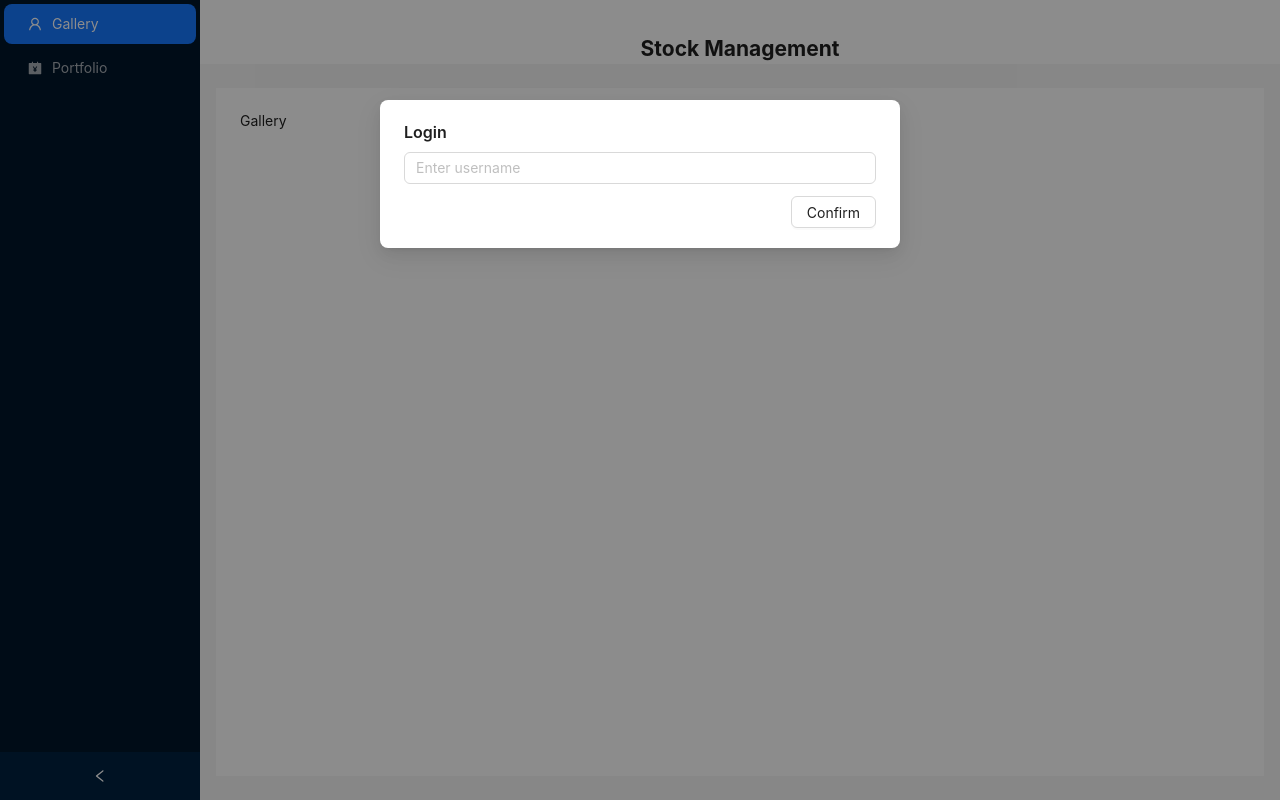
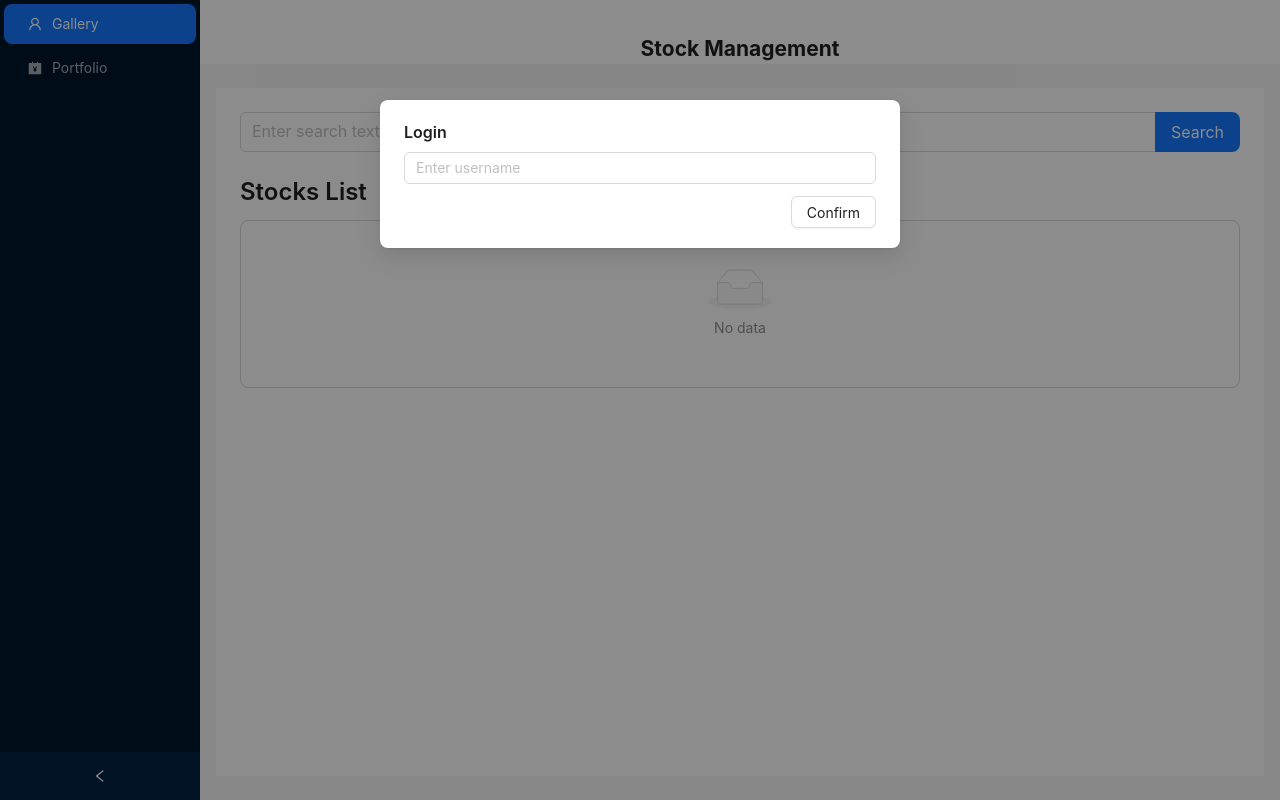
Before and after one commit to yair-cohen0/stock-management, a React (Vite) app in the folder frontend/: page / in a window 1280 px wide. Built offline with nearby package versions, Linux system fonts and the light colour scheme.

Commit message:
Enable stock search and integrate axios with React Query

```diff
--- a/frontend/package.json
+++ b/frontend/package.json
@@ -10,7 +10,9 @@
     "preview": "vite preview"
   },
   "dependencies": {
+    "@tanstack/react-query": "^5.59.20",
     "antd": "^5.22.0",
+    "axios": "^1.7.7",
     "mobx": "^6.13.5",
     "mobx-react": "^9.1.1",
     "react": "^18.3.1",
--- a/frontend/src/App.tsx
+++ b/frontend/src/App.tsx
@@ -8,6 +8,7 @@ import { Layout, Menu } from "antd";
 import Sider from "antd/es/layout/Sider";
 import { Content, Header } from "antd/es/layout/layout";
 import { StockDetail } from "./pages/stockDetail";
+import { QueryClient, QueryClientProvider } from "@tanstack/react-query";
 
 const App: React.FC = () => {
   const menuItems = [
@@ -23,7 +24,10 @@ const App: React.FC = () => {
     },
   ];
 
+  const queryClient = new QueryClient();
+
   return (
+    <QueryClientProvider client={queryClient}>
       <BrowserRouter>
         <Layout style={{ minHeight: "100vh" }}>
           <Sider collapsible>
@@ -53,6 +57,7 @@ const App: React.FC = () => {
           </Layout>
         </Layout>
       </BrowserRouter>
+    </QueryClientProvider>
   );
 };
 
--- a/frontend/src/pages/gallery/index.tsx
+++ b/frontend/src/pages/gallery/index.tsx
@@ -1,5 +1,29 @@
-import React from "react";
+import React, { useState } from "react";
+import { SearchBar } from "./searchBar.tsx";
+import { useQuery } from "@tanstack/react-query";
+import { fetchStocksByName } from "../../queries/fetchStocksByName.query.ts";
+import { StocksList } from "../../shared/components/stocksList.tsx";
 
 export const Gallery: React.FC = () => {
-  return <span>Gallery</span>;
+  const [searchTerm, setSearchTerm] = useState("");
+  const stocksQuery = useQuery({
+    queryKey: ["todos", searchTerm],
+    queryFn: () => fetchStocksByName(searchTerm),
+    enabled: !!searchTerm,
+  });
+
+  const handleSearch = (symbol: string) => {
+    setSearchTerm(symbol);
+  };
+
+  return (
+    <>
+      <SearchBar handleSearch={handleSearch} />
+      {stocksQuery.isLoading ? (
+        <p>Loading...</p>
+      ) : (
+        <StocksList stocks={stocksQuery.data || []} />
+      )}
+    </>
+  );
 };
--- /dev/null
+++ b/frontend/src/pages/gallery/searchBar.tsx
@@ -0,0 +1,22 @@
+import React from "react";
+import { Input } from "antd";
+
+const { Search } = Input;
+
+interface SearchBarProps {
+  handleSearch: (value: string) => void;
+}
+
+export const SearchBar: React.FC<SearchBarProps> = ({ handleSearch }) => {
+  return (
+    <>
+      <Search
+        placeholder="Enter search text"
+        allowClear
+        enterButton="Search"
+        size="large"
+        onSearch={handleSearch}
+      />
+    </>
+  );
+};
--- /dev/null
+++ b/frontend/src/queries/fetchStocksByName.query.ts
@@ -0,0 +1,12 @@
+import { axiosClient } from "./index.ts";
+import { IStockInfo } from "../types/stocks.type.ts";
+
+export async function fetchStocksByName(name: string): Promise<IStockInfo[]> {
+  try {
+    const response = await axiosClient.get(`stocks/search/${name}`);
+    return response.data;
+  } catch (error) {
+    console.error("Error fetching stocks:", error);
+    throw error;
+  }
+}
--- /dev/null
+++ b/frontend/src/queries/index.ts
@@ -0,0 +1,5 @@
+import axios from "axios";
+
+export const axiosClient = axios.create({
+  baseURL: "http://localhost:3000/",
+});
--- /dev/null
+++ b/frontend/src/shared/components/stocksList.tsx
@@ -0,0 +1,26 @@
+import React from "react";
+import { List, Typography } from "antd";
+import { IStockInfo } from "../../types/stocks.type.ts";
+
+interface StocksListProps {
+  stocks: IStockInfo[];
+}
+
+export const StocksList: React.FC<StocksListProps> = ({ stocks }) => {
+  return (
+    <div>
+      <Typography.Title level={3}>Stocks List</Typography.Title>
+      <List
+        bordered
+        dataSource={stocks}
+        renderItem={(stock) => (
+          <List.Item>
+            <Typography.Text>
+              {stock.symbol} - {stock.name}
+            </Typography.Text>
+          </List.Item>
+        )}
+      />
+    </div>
+  );
+};
--- /dev/null
+++ b/frontend/src/types/portfolios.type.ts
@@ -0,0 +1,4 @@
+export interface IPortfolio {
+  userName: string;
+  stocks: string[];
+}
--- /dev/null
+++ b/frontend/src/types/stocks.type.ts
@@ -0,0 +1,32 @@
+export interface IStockInfo {
+  symbol: string;
+  name: string;
+  currency: string;
+  stockExchange: string;
+  exchangeShortName: string;
+}
+
+export interface IStockPrice {
+  symbol: string;
+  name: string;
+  price: number;
+  changesPercentage: number;
+  change: number;
+  dayLow: number;
+  dayHigh: number;
+  yearHigh: number;
+  yearLow: number;
+  marketCap: number;
+  priceAvg50: number;
+  priceAvg200: number;
+  exchange: string;
+  volume: number;
+  avgVolume: number;
+  open: number;
+  previousClose: number;
+  eps: number;
+  pe: number;
+  earningsAnnouncement: string;
+  sharesOutstanding: number;
+  timestamp: number;
+}
```
Also changed, not shown: 2 other files (tests, documents, lock files or other folders). Lines whose indentation alone changed are shown as unchanged.
